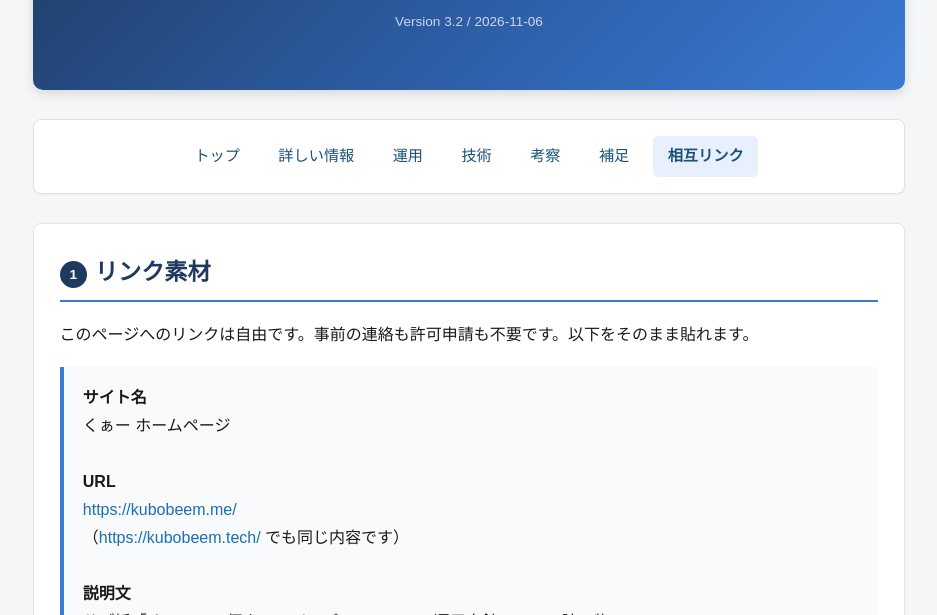
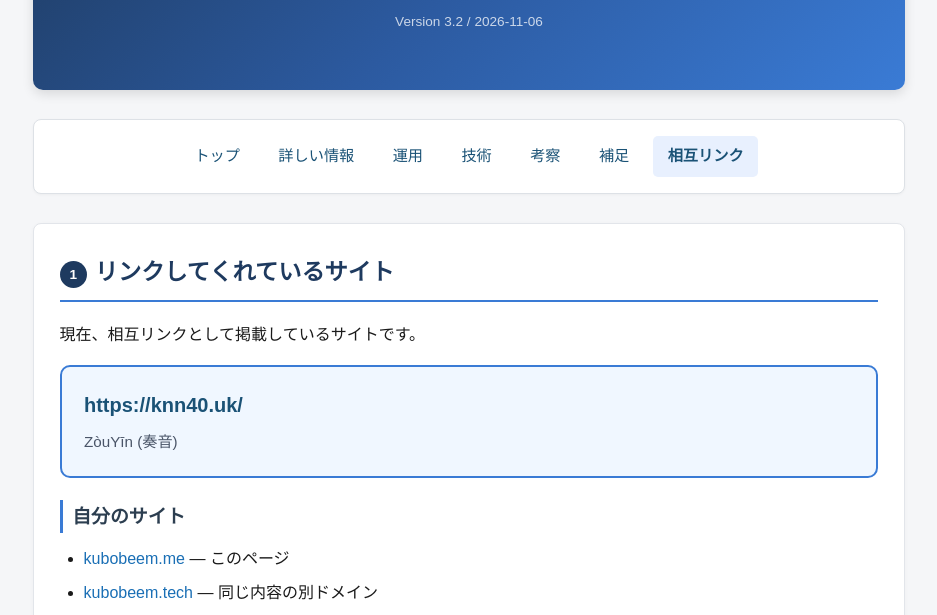
Before and after one commit to kubobeem/kubobeem.tech, a plain HTML site: page links.html in a window 1280 px wide. Shown: the part 178-793 px from the top of the page, without its empty margins (171-1108 px from the left). Drawn offline with Linux system fonts and the light colour scheme.

Commit message:
パートナー欄を先頭に移動。他サイトを大きく表示。knn40.ukに画像がない旨を確認済み

```diff
--- a/links.html
+++ b/links.html
@@ -17,6 +17,35 @@
 <meta name="twitter:description" content="くぁー ホームページのリンク素材と相互リンク方針。">
 <meta name="twitter:image" content="https://kuboes.ninja/og.png">
 <link rel="stylesheet" href="style.css">
+<style>
+.partner-list{list-style:none;margin:0;padding:0}
+.partner-list li{margin-bottom:1rem}
+.partner-list a{
+  display:block;
+  background:#f0f7ff;
+  border:2px solid #3a7bd5;
+  border-radius:10px;
+  padding:1.3rem 1.4rem;
+  font-size:1.25rem;
+  font-weight:600;
+  color:#1a5276;
+  text-decoration:none;
+  transition:background .15s,border-color .15s,box-shadow .15s;
+}
+.partner-list a:hover{
+  background:#e0efff;
+  border-color:#2c5aa0;
+  box-shadow:0 4px 12px rgba(58,123,213,.2);
+  text-decoration:none;
+}
+.partner-list a span{
+  display:block;
+  font-size:.95rem;
+  font-weight:400;
+  color:#4a5568;
+  margin-top:.35rem;
+}
+</style>
 </head>
 <body>
 
@@ -36,8 +65,30 @@
 <a href="links.html" aria-current="page"><strong>相互リンク</strong></a>
 </nav>
 
+<section id="partners">
+<h2><span class="section-num">1</span>リンクしてくれているサイト</h2>
+
+<p>現在、相互リンクとして掲載しているサイトです。</p>
+
+<ul class="partner-list">
+<li><a href="https://knn40.uk/">https://knn40.uk/<span>ZòuYīn (奏音)</span></a></li>
+</ul>
+
+<h3>自分のサイト</h3>
+<ul>
+<li><a href="https://kubobeem.me/">kubobeem.me</a> — このページ</li>
+<li><a href="https://kubobeem.tech/">kubobeem.tech</a> — 同じ内容の別ドメイン</li>
+<li><a href="https://kuboes.ninja/">kuboes.ninja</a> — 過去の作品アーカイブ</li>
+</ul>
+
+<h3>参考にしたサイト</h3>
+<ul>
+<li><a href="https://abehiroshi.la.coocan.jp/">阿部寛のホームページ</a> — 軽量サイトの原点</li>
+</ul>
+</section>
+
 <section id="material">
-<h2><span class="section-num">1</span>リンク素材</h2>
+<h2><span class="section-num">2</span>リンク素材</h2>
 
 <p>このページへのリンクは自由です。事前の連絡も許可申請も不要です。以下をそのまま貼れます。</p>
 
@@ -66,7 +117,7 @@
 </section>
 
 <section id="policy">
-<h2><span class="section-num">2</span>相互リンクの方針</h2>
+<h2><span class="section-num">3</span>相互リンクの方針</h2>
 
 <ul>
 <li>一方的なリンクは自由です。連絡は不要です。</li>
@@ -84,28 +135,6 @@ X: <a href="https://x.com/qa_a_aa">@qa_a_aa</a> または <a href="https://x.com
 </div>
 </section>
 
-<section id="partners">
-<h2><span class="section-num">3</span>リンクしてくれているサイト</h2>
-
-<p>現在、相互リンクとして掲載しているサイトです。</p>
-
-<ul>
-<li><a href="https://knn40.uk/">https://knn40.uk/</a> — ZòuYīn (奏音)</li>
-</ul>
-
-<h3>自分のサイト</h3>
-<ul>
-<li><a href="https://kubobeem.me/">kubobeem.me</a> — このページ</li>
-<li><a href="https://kubobeem.tech/">kubobeem.tech</a> — 同じ内容の別ドメイン</li>
-<li><a href="https://kuboes.ninja/">kuboes.ninja</a> — 過去の作品アーカイブ</li>
-</ul>
-
-<h3>参考にしたサイト</h3>
-<ul>
-<li><a href="https://abehiroshi.la.coocan.jp/">阿部寛のホームページ</a> — 軽量サイトの原点</li>
-</ul>
-</section>
-
 <div class="pager">
 <a href="appendix.html"><strong>← 補足</strong><span>追加の詳細・用語集・あとがき</span></a>
 <a href="index.html"><strong>トップへ戻る →</strong><span>要点とアカウント</span></a>
```
